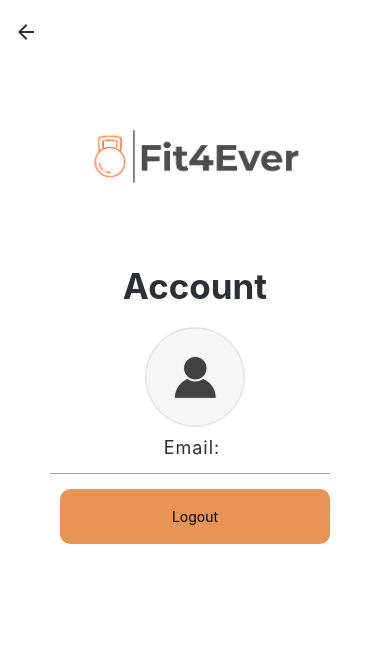
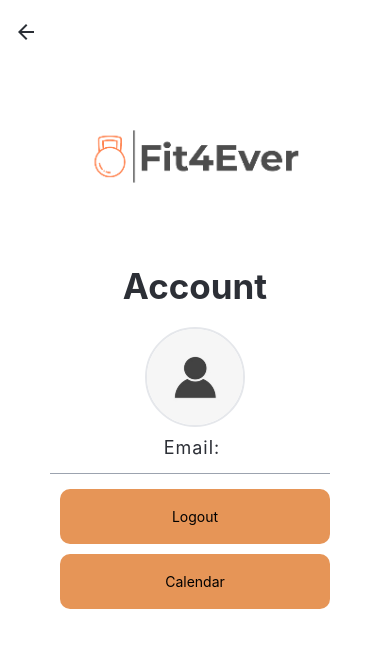
Before and after one commit to k1902953/Fit4Ever, a React Native app: screen /Account in a window 390 px wide. Shown: the top 648 px of the page. Built offline with nearby package versions, Linux system fonts and the light colour scheme; no server answers.

Commit message:
Update Account.js
added calendar button

```diff
--- a/src/screens/Account.js
+++ b/src/screens/Account.js
@@ -41,6 +41,11 @@ const Account = ({navigation}) => {
                     <Line style={styles.AccountLine}/>
                     <StyledButton style={styles.Button} onPress={HandleLogOut}>
                         <ButtonText style={styles.ButtonText}>Logout</ButtonText>
+                    </StyledButton>
+                </StyledFormArea>
+                <StyledFormArea>
+                    <StyledButton style={styles.Button} onPress={() => navigation.navigate("Main")}>
+                        <ButtonText style={styles.ButtonText}>Calendar</ButtonText>
                     </StyledButton>
                 </StyledFormArea>
             </Container>
```
